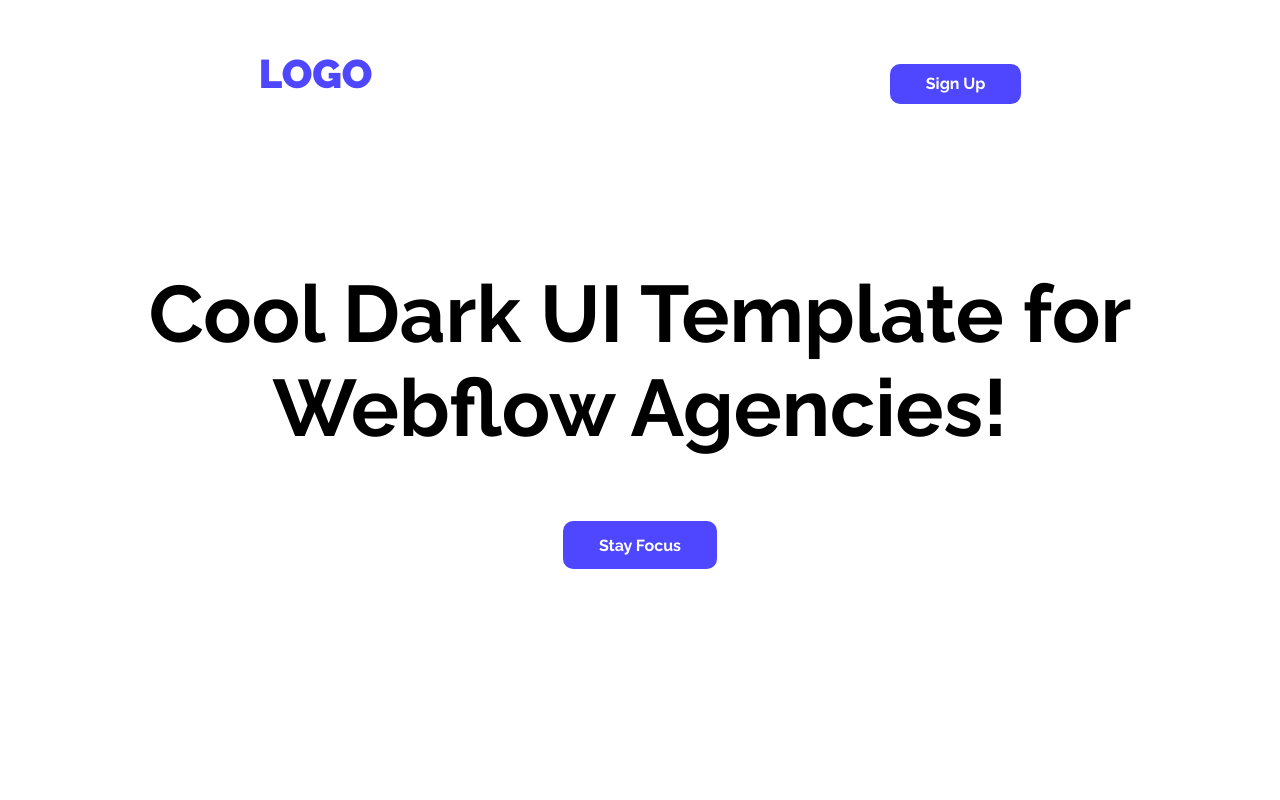
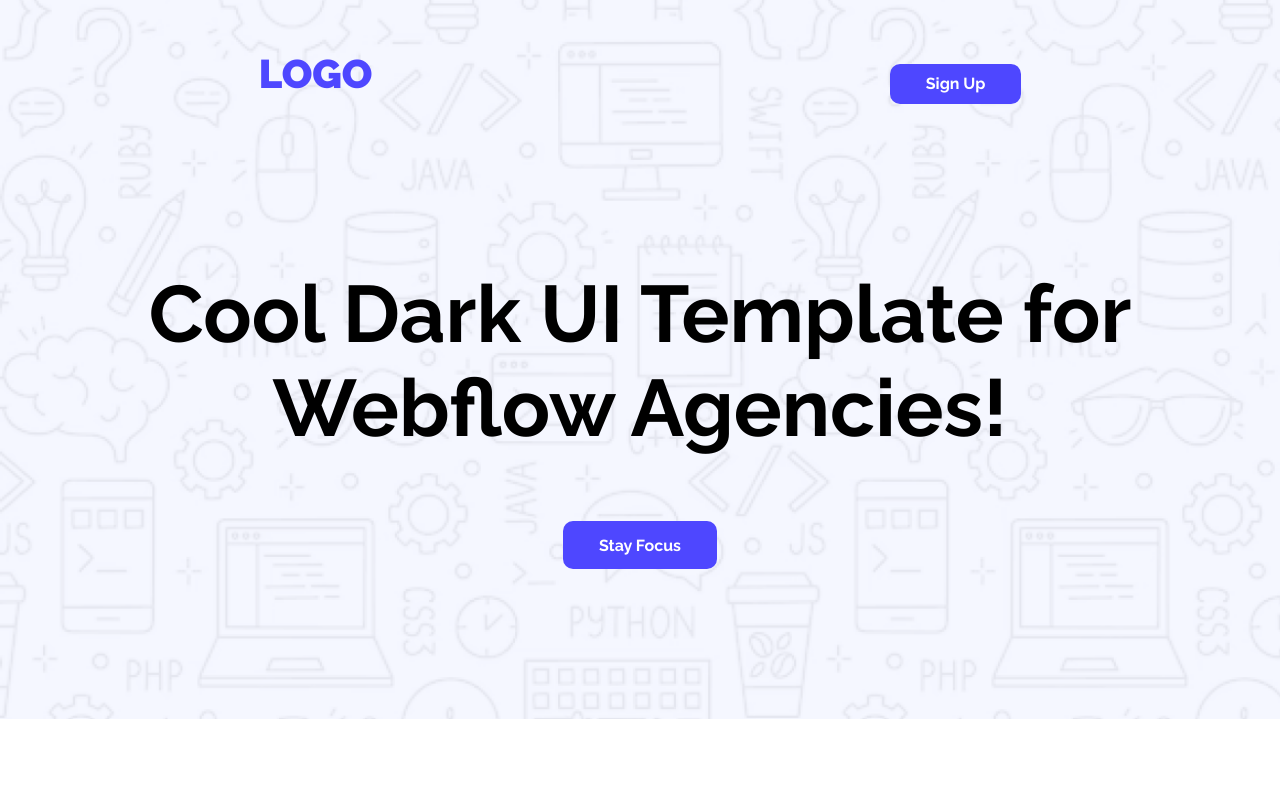
Before and after one commit to iam-Sourov/AS1, a plain HTML site: page index.html in a window 1280 px wide. Shown: the top 800 px of the page. Drawn offline with Linux system fonts and the light colour scheme; the site is published under a folder, as on GitHub Pages, so addresses that start at the root find nothing.

Commit message:
file structure

```diff
--- a/styles.css
+++ b/styles.css
@@ -39,7 +39,7 @@ button {
 
 /* Header CSS */
 header {
-    background-image: url(/images/Hero-bg.png);
+    background-image: url(images/Hero-bg.png);
     background-repeat: no-repeat;
     background-size: cover;
     padding-bottom: 150px;
```
